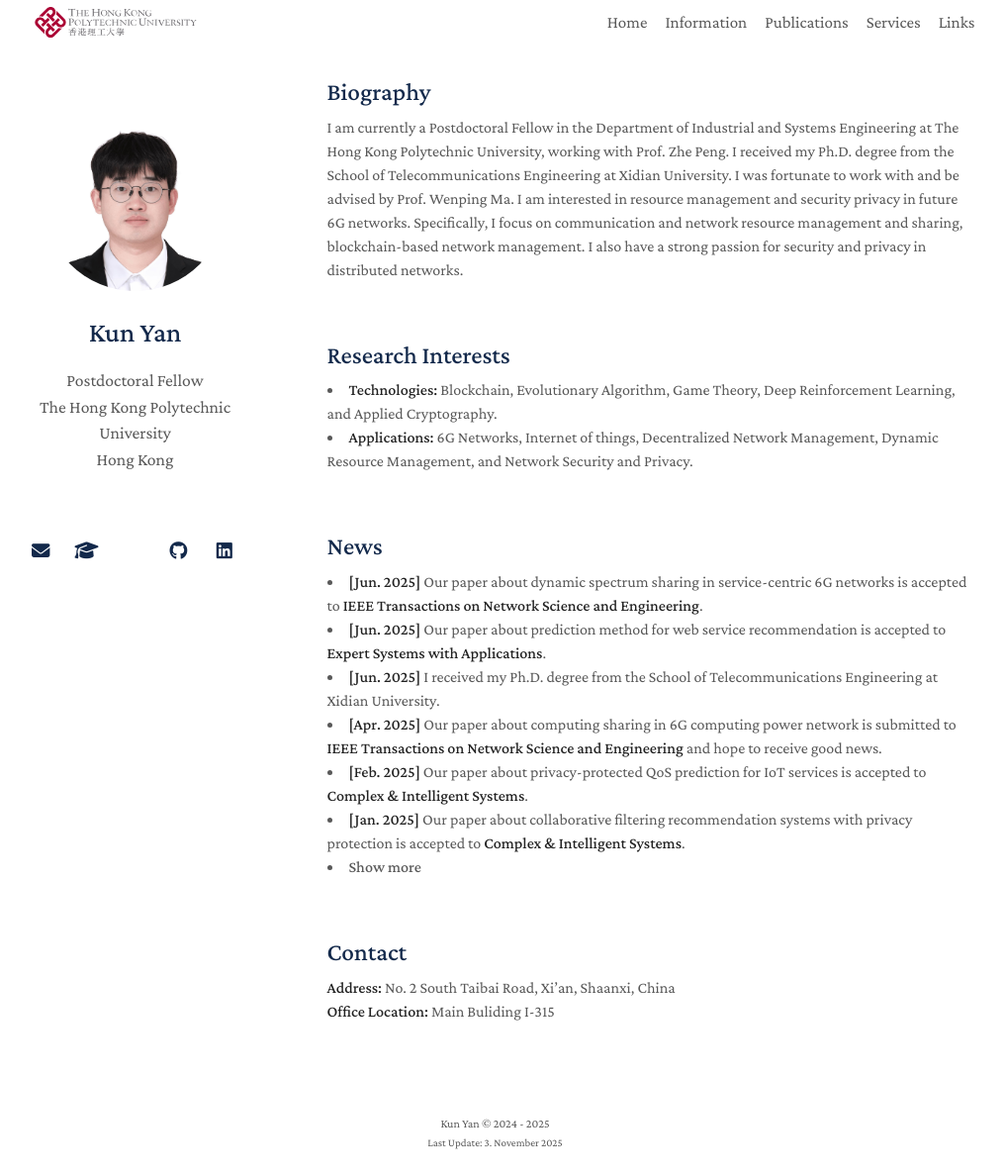
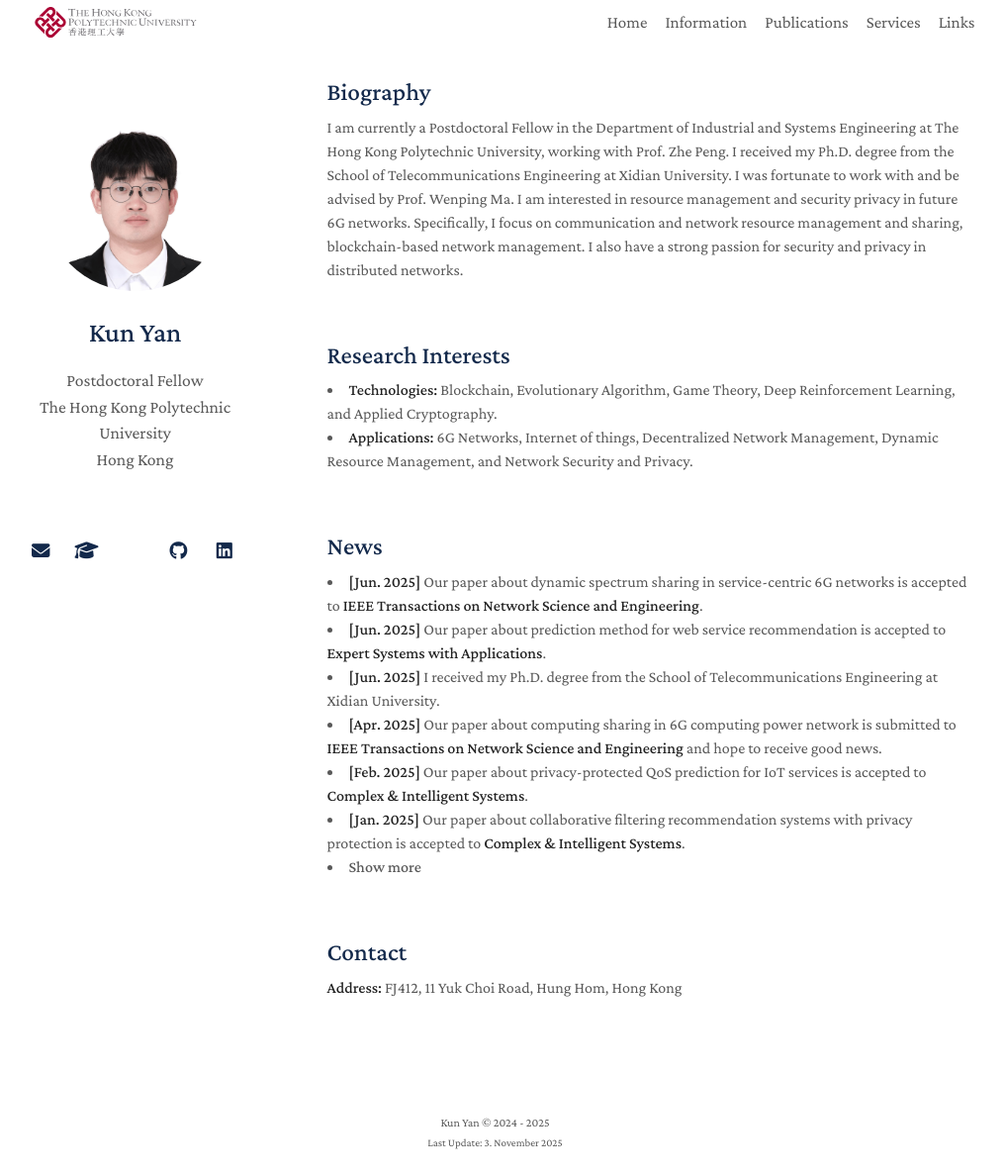
Before and after one commit to QuinYim/quinyim.github.io, a Jekyll site: the page built from index.md, in a window 1280 px wide and 1188 px high. Shown: the whole window at 99% size, without its empty margins (132-1148 px from the left). Built offline with Jekyll 4.4.1, drawn with Linux system fonts in a browser that asks for light colours; a style sheet for code colours, icons or effects is not loaded.

Commit message:
Update contact.md

```diff
--- a/_includes/contact.md
+++ b/_includes/contact.md
@@ -1,6 +1,6 @@
 <h2 style="margin: 60px 0px 10px;">Contact</h2>
 
-<p><strong>Address:</strong>  No. 2 South Taibai Road, Xi’an, Shaanxi, China
+<p><strong>Address:</strong>  FJ412, 11 Yuk Choi Road, Hung Hom, Hong Kong
 <br />
-<strong>Office Location:</strong> Main Buliding I-315
-<br />
+<!-- <strong>Office Location:</strong> Main Buliding I-315
+<br /> -->
```
